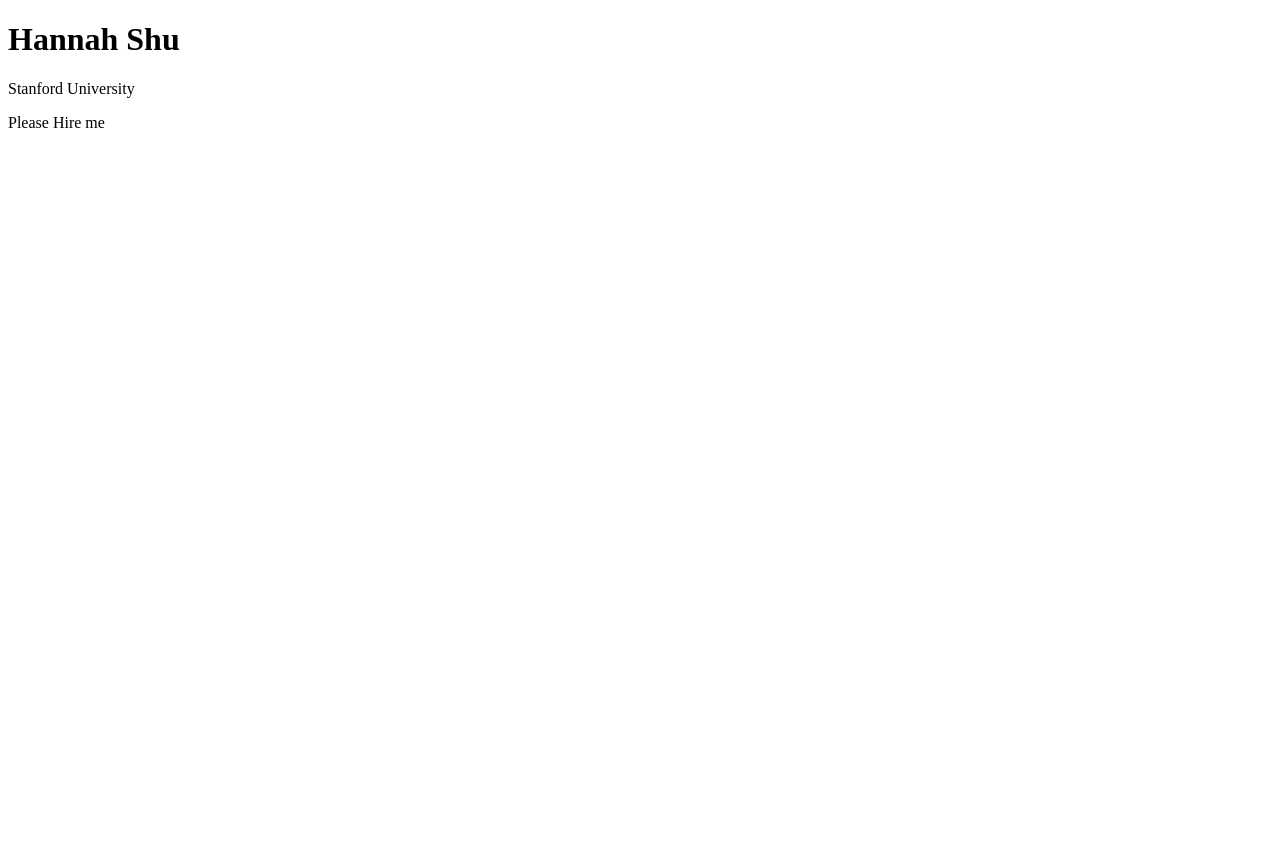
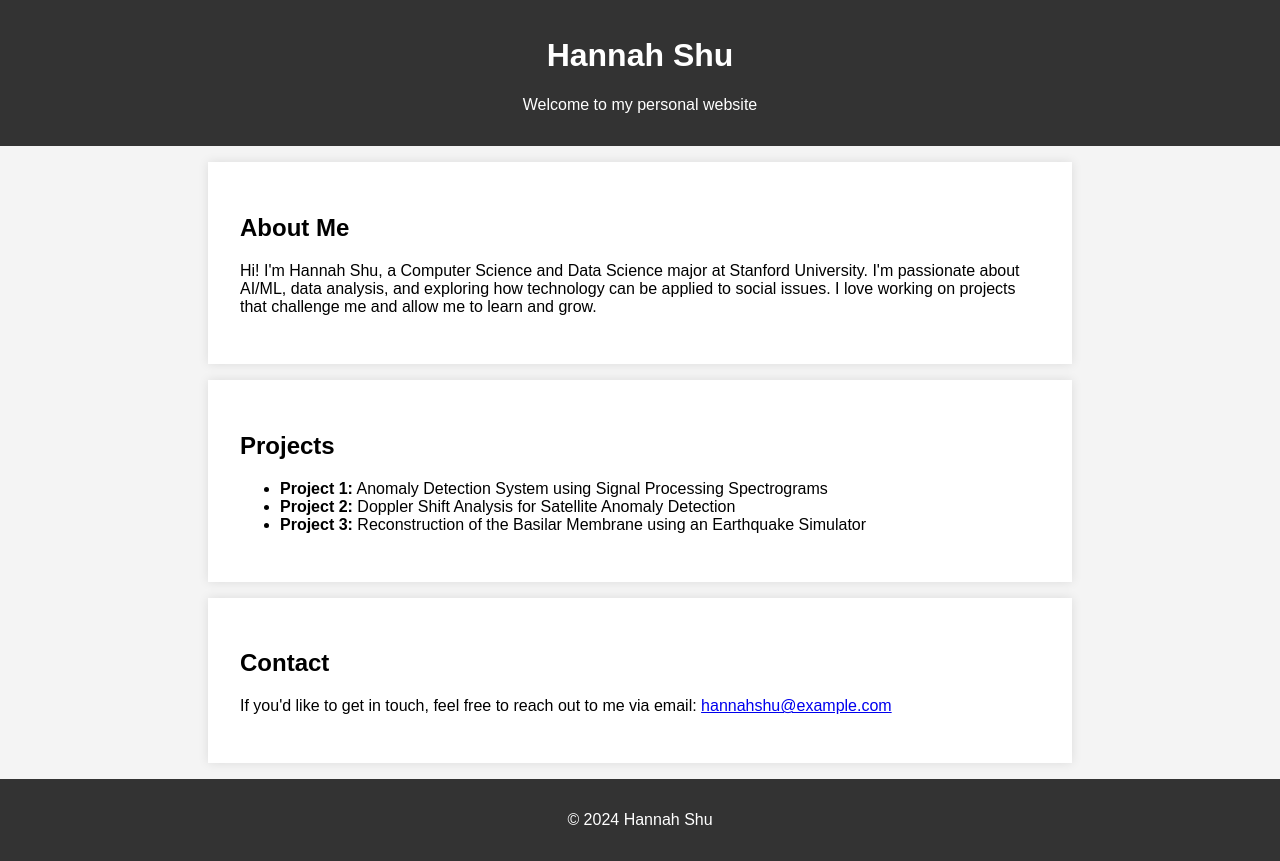
Before and after one commit to hshu1000/hannahshu.github.io, a plain HTML site: page index.html in a window 1280 px wide. Before the commit the page ends 800 px from the top, so only its background shows below. Drawn offline with Linux system fonts and the light colour scheme.

Commit message:
Update index.html

```diff
--- a/index.html
+++ b/index.html
@@ -1,8 +1,67 @@
 <!DOCTYPE html>
-<html>
+<html lang="en">
+<head>
+    <meta charset="UTF-8">
+    <meta name="viewport" content="width=device-width, initial-scale=1.0">
+    <title>Hannah Shu's Personal Website</title>
+    <style>
+        body {
+            font-family: Arial, sans-serif;
+            margin: 0;
+            padding: 0;
+            background-color: #f4f4f4;
+        }
+        header {
+            background-color: #333;
+            color: white;
+            padding: 1rem;
+            text-align: center;
+        }
+        section {
+            padding: 2rem;
+            margin: 1rem auto;
+            max-width: 800px;
+            background-color: white;
+            box-shadow: 0 0 10px rgba(0,0,0,0.1);
+        }
+        footer {
+            text-align: center;
+            padding: 1rem;
+            background-color: #333;
+            color: white;
+            margin-top: 1rem;
+        }
+    </style>
+</head>
 <body>
-<h1>Hannah Shu</h1>
-<p>Stanford University</p>
-<p>Please Hire me</p>
+
+    <header>
+        <h1>Hannah Shu</h1>
+        <p>Welcome to my personal website</p>
+    </header>
+
+    <section>
+        <h2>About Me</h2>
+        <p>Hi! I'm Hannah Shu, a Computer Science and Data Science major at Stanford University. I'm passionate about AI/ML, data analysis, and exploring how technology can be applied to social issues. I love working on projects that challenge me and allow me to learn and grow.</p>
+    </section>
+
+    <section>
+        <h2>Projects</h2>
+        <ul>
+            <li><strong>Project 1:</strong> Anomaly Detection System using Signal Processing Spectrograms</li>
+            <li><strong>Project 2:</strong> Doppler Shift Analysis for Satellite Anomaly Detection</li>
+            <li><strong>Project 3:</strong> Reconstruction of the Basilar Membrane using an Earthquake Simulator</li>
+        </ul>
+    </section>
+
+    <section>
+        <h2>Contact</h2>
+        <p>If you'd like to get in touch, feel free to reach out to me via email: <a href="mailto:hannahshu@example.com">hannahshu@example.com</a></p>
+    </section>
+
+    <footer>
+        <p>&copy; 2024 Hannah Shu</p>
+    </footer>
+
 </body>
 </html>
```
